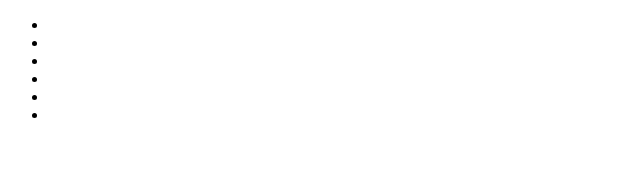
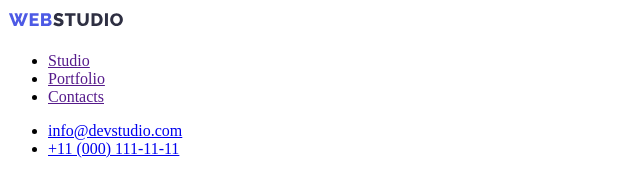
Before and after one commit to ozeransm/fs-79, a plain HTML site: page index.html in a window 1280 px wide. Shown: the whole page, without its empty margins (0-640 px from the left). Drawn offline with Linux system fonts and the light colour scheme.

Commit message:
create header

```diff
--- a/index.html
+++ b/index.html
@@ -14,18 +14,22 @@
     <script src="script/main.js"></script>
   </head>
   <body>
-    <header></header>
+    <header>
+      <a href="">
+        <img src="./images/Logo.svg" alt="logo" />
+      </a>
+      <ul>
+        <li><a href="">Studio</a></li>
+        <li><a href="">Portfolio</a></li>
+        <li><a href="">Contacts</a></li>
+      </ul>
+      <ul>
+        <li><a href="mailto:info@devstudio.com">info@devstudio.com</a></li>
+        <li><a href="tel:+110001111111">+11 (000) 111-11-11</a></li>
+      </ul>
+    </header>
     <main>
-      <section>
-        <ul>
-          <li><a href="http://"></a></li>
-          <li><a href="http://"></a></li>
-          <li><a href="http://"></a></li>
-          <li><a href="http://"></a></li>
-          <li><a href="http://"></a></li>
-          <li><a href="http://"></a></li>
-        </ul>
-      </section>
+      <section></section>
     </main>
     <footer></footer>
   </body>
```
